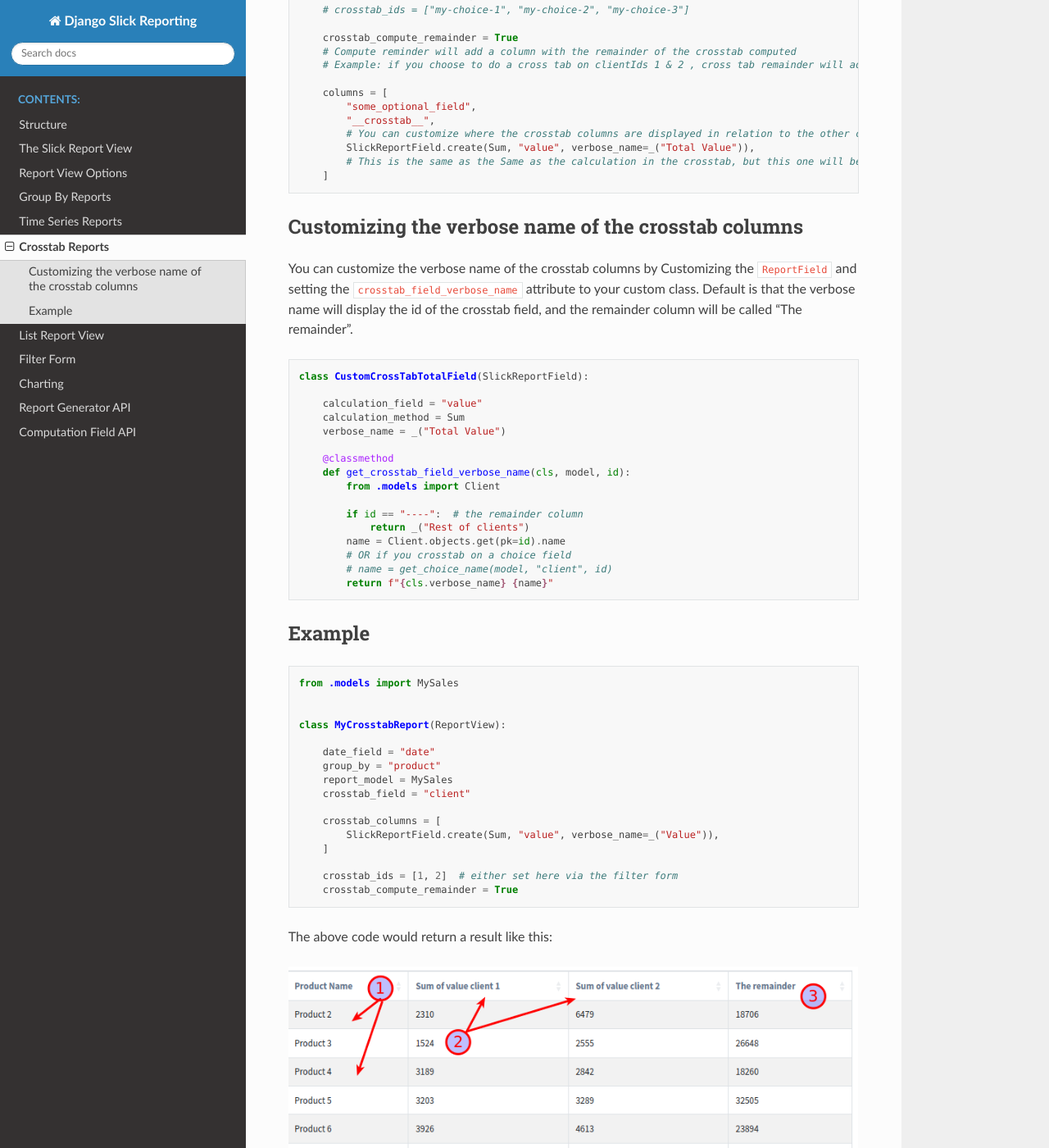
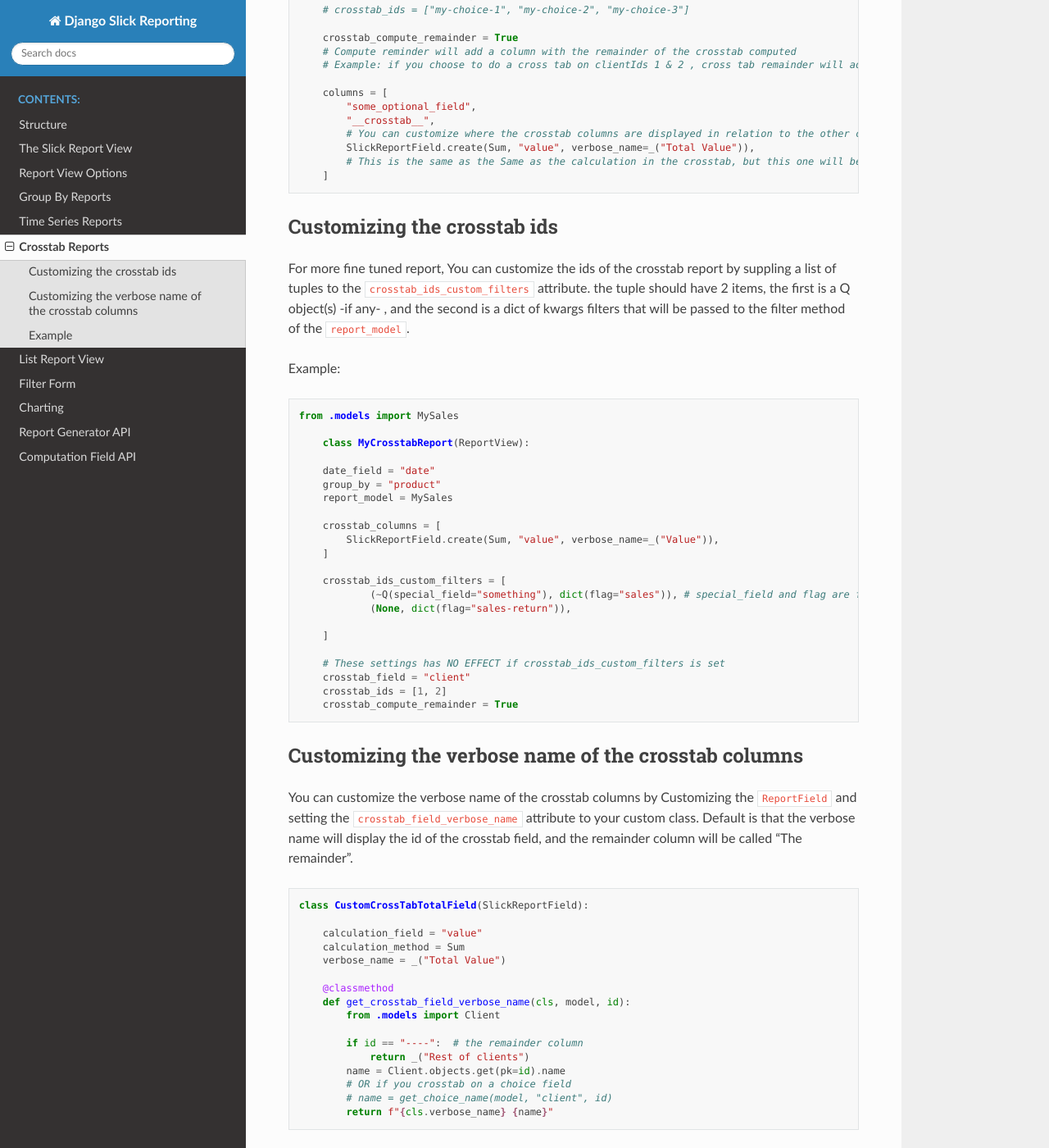
Before and after one commit to Justin121983/django-slick-reporting, a Sphinx documentation site: the page built from docs/source/crosstab_options.rst, in a window 1280 px wide and 1400 px high, scrolled down 615 px. Shown: the whole window at 82% size. Built offline with Sphinx 7.4.7 and the Read the Docs theme 2.0.0, drawn with Linux system fonts in a browser that asks for light colours.

Commit message:
Add crosstab_ids_custom_filters

```diff
--- a/docs/source/crosstab_options.rst
+++ b/docs/source/crosstab_options.rst
@@ -38,6 +38,43 @@ Here is a simple example of a crosstab report:
             SlickReportField.create(Sum, "value", verbose_name=_("Total Value")),
             # This is the same as the Same as the calculation in the crosstab, but this one will be on the whole set. IE total value
         ]
+
+
+Customizing the crosstab ids
+----------------------------
+
+For more fine tuned report, You can customize the ids of the crosstab report by suppling a list of tuples to the ``crosstab_ids_custom_filters`` attribute.
+the tuple should have 2 items, the first is a Q object(s) -if any- , and the second is a dict of kwargs filters that will be passed to the filter method of the ``report_model``.
+
+Example:
+
+.. code-block:: python
+
+    from .models import MySales
+
+        class MyCrosstabReport(ReportView):
+
+        date_field = "date"
+        group_by = "product"
+        report_model = MySales
+
+        crosstab_columns = [
+            SlickReportField.create(Sum, "value", verbose_name=_("Value")),
+        ]
+
+        crosstab_ids_custom_filters = [
+                (~Q(special_field="something"), dict(flag="sales")), # special_field and flag are fields on the report_model .
+                (None, dict(flag="sales-return")),
+
+        ]
+
+        # These settings has NO EFFECT if crosstab_ids_custom_filters is set
+        crosstab_field = "client"
+        crosstab_ids = [1, 2]
+        crosstab_compute_remainder = True
+
+
+
 
 Customizing the verbose name of the crosstab columns
 ----------------------------------------------------
```
Also changed, not shown: CHANGELOG.md (+5 -0 lines), 3 other files.
